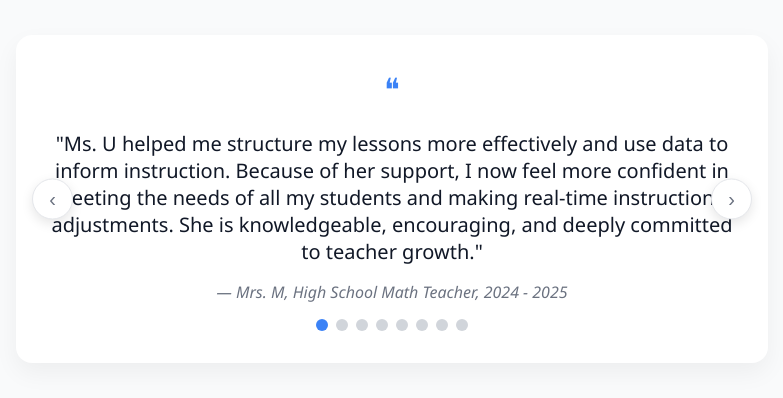
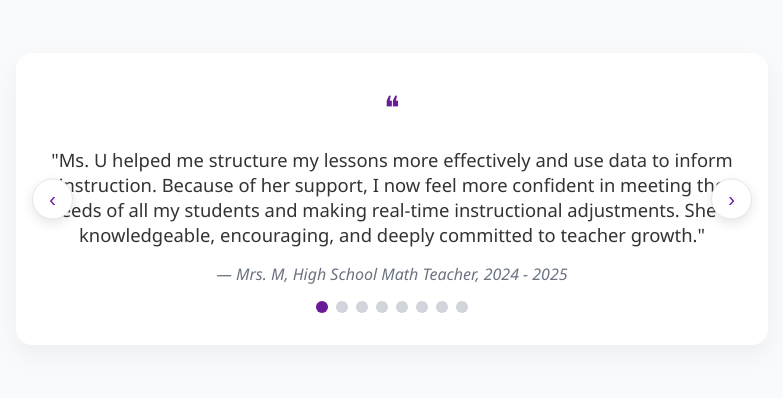
Before and after one commit to MamaGozi/MamaGozi.github.io, a plain HTML site: page index.html in a window 1280 px wide. Shown: the part 201-599 px from the top of the page, without its empty margins (248-1031 px from the left). Drawn offline with nearby package versions, Linux system fonts and the light colour scheme.

Commit message:
Update index.css

```diff
--- a/index.css
+++ b/index.css
@@ -1,6 +1,6 @@
 /* index.css */
 body {
-  font-family: 'Segoe UI', Tahoma, Geneva, Verdana, sans-serif;
+  font-family:  Georgia, serif;
   background-color: #f9fafb;
   margin: 0;
   padding: 0;
@@ -32,15 +32,15 @@ body {
 
 .quote-icon {
   font-size: 2rem;
-  color: #3b82f6;
+  color: #6A1B9A;
   margin-bottom: 1rem;
 }
 
 .testimonial-text {
-  font-size: 1.25rem;
-  font-weight: 500;
+  font-size: 1.15rem;
+  font-weight: normal;
   margin-bottom: 1rem;
-  color: #111827;
+  color: #333;
 }
 
 .testimonial-author {
@@ -69,7 +69,7 @@ body {
   padding: 0.5rem 1rem;
   cursor: pointer;
   font-size: 1.25rem;
-  color: #6b7280;
+  color: #6A1B9A;
   box-shadow: 0 4px 12px rgba(0, 0, 0, 0.1);
   transition: transform 0.2s ease;
   pointer-events: all;
@@ -102,5 +102,5 @@ body {
 }
 
 .dot.active {
-  background-color: #3b82f6;
+  background-color: #6A1B9A;
 }
```
